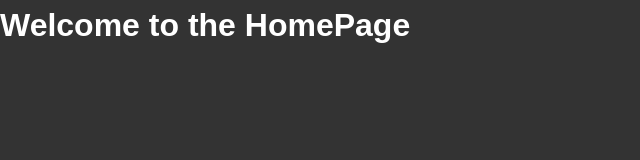
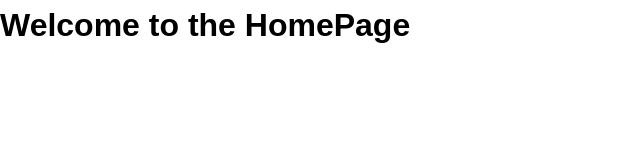
Before and after one commit to safsalem/counter_Project, a website: page public/index.html in a window 1280 px wide. Shown: the whole page, without its empty margins (0-640 px from the left). Drawn offline with Linux system fonts and the light colour scheme.

Commit message:
counter project

```diff
--- a/public/style.css
+++ b/public/style.css
@@ -7,8 +7,6 @@
 body {
     font-family: Arial, Helvetica, sans-serif;
     line-height: 1.6;
-    background: #333;
-    color: #fff;
 }
 
 ul {
```
